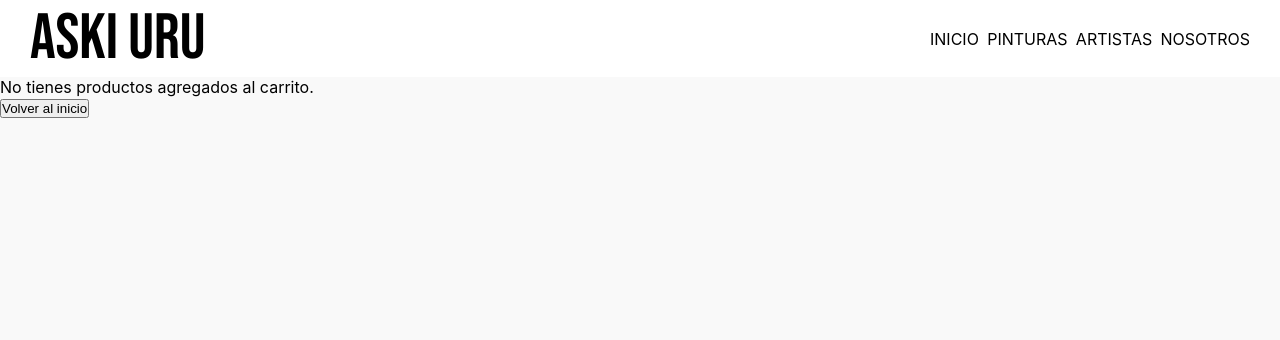
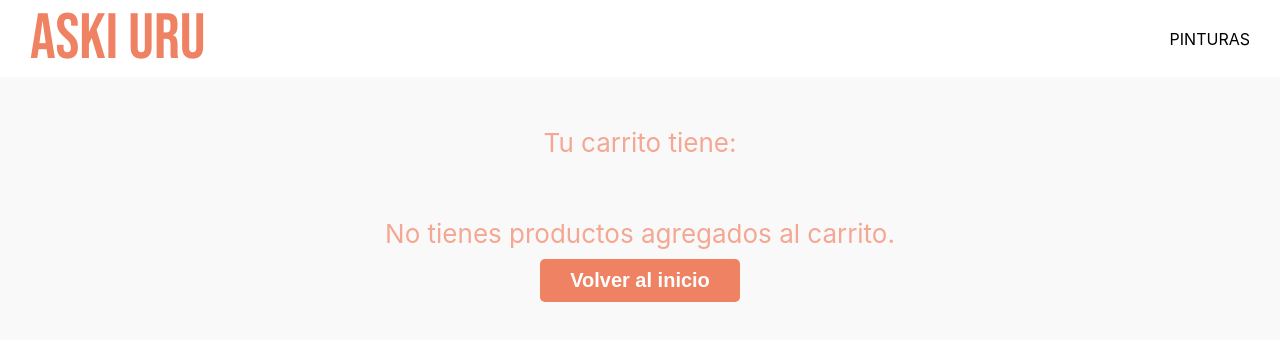
Before and after one commit to cristhianpabon/react-market, a React (Create React App) app: page /product/cart in a window 1280 px wide. Shown: the top 340 px of the page. Built offline with nearby package versions, Linux system fonts and the light colour scheme.

Commit message:
7 - Entrega Proyecto Final - Agregando estilos a los componentes

```diff
--- a/src/components/Cart.js
+++ b/src/components/Cart.js
@@ -1,6 +1,52 @@
-import React, { useContext } from "react";
+/** @jsxRuntime classic /
+/* @jsx jsx */
+import { jsx, css } from "@emotion/react";
+import { useContext } from "react";
 import { CartContext } from "../context/CartContext";
 import { Link } from "react-router-dom";
+
+const cartContainer = css`
+  padding: 50px;
+  text-align: center;
+`;
+
+const submitButton = css`
+  background: #ee8263;
+  color: #ffffff;
+  border: none;
+  border-radius: 5px;
+  padding: 10px 30px;
+  font-weight: bold;
+  font-size: 20px;
+  text-decoration: none;
+  text-align: center;
+  cursor: pointer;
+`;
+
+const cartTableContainer = css`
+  margin-top: 50px;
+  padding:30px;
+  width: 100%;
+  border:1px solid #ee8263;
+  border-radius: 10px;
+`;
+
+const emptyCartStyle = css`
+  padding: 50px;
+  text-align: center;
+`;
+
+const emptyCartMessageStyle = css`
+  font-size: 26px;
+  color: #f4a792;
+  margin-bottom:10px;
+`;
+
+const totalPurchasePriceStyle = css`
+  margin-top: 30px;
+  font-size: 26px;
+  color: #000000;
+`;
 
 const calculateTotalPurchasePrice = (products) => {
   return products.reduce((totalPrice, product) => {
@@ -15,41 +61,56 @@ const Cart = (props) => {
   const totalPurchasePrice =
     products.length > 0 && calculateTotalPurchasePrice(products);
   return (
-    <div>
-      {products.length ? (
-        products.map((product) => (
-          <div key={product.item.id}>
-            <p>Tu carrito tiene:</p>
-            <div>
-              <h2>Nombre:{product.item.id}</h2>
-              <h2>Nombre:{product.item.title}</h2>
-              <h2>Precio Unidad:{product.item.price}</h2>
-              {product.quantity > 1 && (
-                <h2>
-                  Precio Cantidad Total:{product.item.price * product.quantity}
-                </h2>
-              )}
-              <h2>Unidades:{product.quantity}</h2>
+    <div css={cartContainer}>
+      <p css={emptyCartMessageStyle}>Tu carrito tiene:</p>
+      {products.length > 0 && (
+        <table css={cartTableContainer}>
+          <tr>
+            <th>Nombre</th>
+            <th>Precio Unidad</th>
+            <th>Cantidad</th>
+            <th>Total</th>
+            <th></th>
+          </tr>
+          {products.map((product) => (
+            <tr>
+              <td>{product.item.title}</td>
+              <td>{product.item.price}</td>
+              <td>{product.quantity}</td>
+              <td>
+                {product.quantity > 1
+                  ? product.item.price * product.quantity
+                  : "-"}
+              </td>
+              <td>
                 <button
+                  css={submitButton}
                   onClick={() => {
                     removeItem(product.item.id);
                   }}
                 >
                   borrar
                 </button>
-            </div>
-          </div>
-        ))
-      ) : (
-        <div>
-          <p>No tienes productos agregados al carrito.</p>
+              </td>
+            </tr>
+          ))}
+        </table>
+      )}
+
+      {products.length === 0 && (
+        <div css={emptyCartStyle}>
+          <p css={emptyCartMessageStyle}>
+            No tienes productos agregados al carrito.
+          </p>
           <Link to={"/"}>
-            <button>Volver al inicio</button>
+            <button css={submitButton}>Volver al inicio</button>
           </Link>
         </div>
       )}
       {products.length !== 0 && (
-        <p>Precio total de compra: {totalPurchasePrice}</p>
+        <p css={totalPurchasePriceStyle}>
+          Precio total de compra: {totalPurchasePrice}
+        </p>
       )}
     </div>
   );
--- a/src/components/CartWidget.js
+++ b/src/components/CartWidget.js
@@ -1,15 +1,38 @@
 /** @jsxRuntime classic /
 /* @jsx jsx */
-import { jsx } from "@emotion/react";
+import { jsx, css } from "@emotion/react";
 import { FaShoppingCart } from "react-icons/fa";
 import { Link } from "react-router-dom";
 import { linkStyles } from "./Navbar/Navbar.styled.component";
 
-const CartWidget = ({addedProducts}) => {
+const cartIconContainer = css`
+  display: flex;
+  justify-content: center;
+`;
+
+const cartIcon = css`
+  color: #ee8163;
+  font-size: 26px;
+  margin-right: 5px;
+`;
+
+const cartIconNumber = css`
+  border-radius: 50px;
+  border: 1px solid #ee8163;
+  color: #ee8163;
+  font-size:14px;
+  background: #FFFFFF;
+  margin-top: 12px;
+  margin-left: -12px;
+  padding: 5px;
+`;
+const CartWidget = ({ addedProducts }) => {
   return (
     <Link css={linkStyles} to="/product/cart">
-      <FaShoppingCart />
-      <p>{addedProducts}</p>
+      <div css={cartIconContainer}>
+        <FaShoppingCart css={cartIcon} />
+        <p css={cartIconNumber}>{addedProducts}</p>
+      </div>
     </Link>
   );
 };
--- a/src/components/Item.js
+++ b/src/components/Item.js
@@ -11,6 +11,13 @@ const itemStyles = css`
   margin-left: 5px;
   margin-right: 5px;
   margin-bottom: 10px;
+  border-bottom: 5px solid #ee8263;
+`;
+
+const imageContainer = css`
+  padding-bottom: 20px;
+  border-bottom: 1px solid #ee8263;
+  margin-bottom: 20px;
 `;
 
 const imageStyles = css`
@@ -21,29 +28,36 @@ const imageStyles = css`
 const nameStyles = css`
   font-size: 16px;
   font-weight: bold;
-  margin-botom:20px;
+  margin:10px 0;
+  color: #ee8263;
 `;
 
 const priceStyles = css`
   font-size: 26px;
   font-weight: bold;
-  margin-botom:20px;
+  margin-botom: 20px;
+`;
+
+const colorOrange = css`
+  color: #ee8263;
 `;
 
 export const linkStyles = css`
-    color:#000000;
-    text-decoration:none;
+  color: #000000;
+  text-decoration: none;
 `;
 
 const descriptionStyles = css``;
-const Item = ({ productId, name, description, price, image }) => {
+const Item = ({ productId, title, description, price, image }) => {
   return (
     <Link css={linkStyles} to={`/product/${productId}`}>
       <div css={itemStyles}>
-        <img css={imageStyles} src={image} alt={name} />
-        <p css={priceStyles}>{price}</p>
-        <h2 css={nameStyles}>{name}</h2>
-        <p css={descriptionStyles}>{description}</p>
+        <div css={imageContainer}>
+          <img css={imageStyles} src={image} alt={title} />
+        </div>
+        <p css={priceStyles}><span css={colorOrange}>$</span>{price}</p>
+        <h2 css={nameStyles}>{title}</h2>
+        <p css={descriptionStyles}><span css={colorOrange}>-</span>{description}</p>
       </div>
     </Link>
   );
--- a/src/components/ItemCount.js
+++ b/src/components/ItemCount.js
@@ -1,4 +1,38 @@
-import React, { useState } from "react";
+/** @jsxRuntime classic /
+/* @jsx jsx */
+import { jsx, css } from "@emotion/react";
+import { useState } from "react";
+
+const counterContainer = css`
+  display: flex;
+  justify-content: flex-start;
+  margin: 30px 0;
+`;
+
+const counterButton = css`
+  background: #EE8263;
+  color: #FFFFFF;
+  border: none;
+  border-radius: 5px;
+  width: 50px;
+  font-weight: bold;
+  font-size: 20px;
+`;
+
+const counterNumber = css`
+  font-size: 26px;
+  margin: 0 10px;
+`;
+
+const submitButton = css`
+  background: #EE8263;
+  color: #FFFFFF;
+  border: none;
+  border-radius: 5px;
+  padding: 10px 30px;
+  font-weight: bold;
+  font-size: 20px;
+`;
 
 function ItemCount(props) {
   const [stock, setStock] = useState(props.stock);
@@ -25,17 +59,25 @@ function ItemCount(props) {
   return (
     <div>
       <div>
-        <p>Stock disponible: {stock}</p>
+        <h2>Stock disponible:</h2>
+        <p>Cantidad: {stock}</p>
+      </div>
+      <div css={counterContainer}>
+        <button css={counterButton} onClick={handleButton.restar} disabled={stock === 0}>
+          -
+        </button>
+        <p css={counterNumber}>{units}</p>
+        <button css={counterButton} onClick={handleButton.sumar}>+</button>
       </div>
       <div>
-        <button onClick={handleButton.restar} disabled={stock === 0}>
-          -
+        <button
+          css={submitButton}
+          onClick={() => {
+            props.onAdd({ units });
+          }}
+        >
+          Agregar al carrito
         </button>
-        <p>{units}</p>
-        <button onClick={handleButton.sumar}>+</button>
-      </div>
-      <div>
-        <button onClick={()=>{props.onAdd({units})}}>Agregar al carrito</button>
       </div>
     </div>
   );
--- a/src/components/ItemDetail.js
+++ b/src/components/ItemDetail.js
@@ -15,15 +15,19 @@ const itemContainer = css`
   width: 100%;
   display: flex;
   justify-content: space-between;
+  padding-bottom: 50px;
+  border-bottom: 1px solid #ee8263;
 `;
 
 const leftContainer = css`
-  width: 100%;
+  width: 60%;
   text-align: center;
 `;
 
 const rightContainer = css`
-  width: 100%;
+  width: 40%;
+  padding: 50px 0px 50px 50px;
+  border-left: 1px solid #ee8263;
 `;
 
 const descriptionContainer = css`
@@ -39,6 +43,7 @@ const imageStyles = css`
 const titleStyles = css`
   font-size: 16px;
   font-weight: bold;
+  margin-bottom:10px;
 `;
 
 const priceStyles = css`
@@ -46,6 +51,25 @@ const priceStyles = css`
   margin-botom: 20px;
   font-weight: bold;
 `;
+
+const submitButton = css`
+  background: #ee8263;
+  color: #ffffff;
+  border: none;
+  border-radius: 5px;
+  padding: 10px 30px;
+  font-weight: bold;
+  font-size: 20px;
+  text-decoration: none;
+  margin-top: 30px;
+  text-align: center;
+`;
+
+const submitColor = css`
+  color: #ffffff;
+  text-decoration: none;
+`;
+
 
 const ItemDetail = ({ id, title, image, price, description, stock }) => {
   const [buy, setBuy] = useState(false);
@@ -74,17 +98,23 @@ const ItemDetail = ({ id, title, image, price, description, stock }) => {
           <img css={imageStyles} src={image} alt={title} />
         </div>
         <div css={rightContainer}>
-          <h1 css={titleStyles}>{title}</h1>
-          <p css={priceStyles}>{price}</p>
-          <p css={priceStyles}>{stock}</p>
+          <div>
+            <h1 css={titleStyles}>{title}</h1>
+            <p css={priceStyles}>${price}</p>
+          </div>
           {!buy ? (
             <ItemCount stock={stock} onAdd={add} />
           ) : (
-            <Link to="/product/cart">Terminar Compra</Link>
+            <div css={submitButton} >
+              <Link css={submitColor} to="/product/cart">
+                Terminar Compra
+              </Link>
+            </div>
           )}
         </div>
       </div>
       <div css={descriptionContainer}>
+        <h2>Descripcion:</h2>
         <p>{description}</p>
       </div>
     </div>
--- a/src/components/ItemList.js
+++ b/src/components/ItemList.js
@@ -16,7 +16,7 @@ const ItemList = ({ products }) => {
         <Item
           key={product.id}
           productId={product.id}
-          name={product.name}
+          title={product.title}
           description={product.description}
           price={product.price}
           image={product.image}
--- a/src/components/Navbar/Navbar.constants.js
+++ b/src/components/Navbar/Navbar.constants.js
@@ -1,6 +1,3 @@
 export const menuItems = [
-  { text: "Inicio", path: "/" },
-  { text: "Pinturas", path: "/frames" },
-  { text: "Artistas", path: "/author" },
-  { text: "Nosotros", path: "/about-us" },
+  { text: "Pinturas", path: "/" },
 ];
--- a/src/components/Navbar/Navbar.styled.component.js
+++ b/src/components/Navbar/Navbar.styled.component.js
@@ -9,7 +9,7 @@ export const navbarStyles = css`
 `;
 
 export const navbarLogoStyles = css`
-  color: #000000;
+  color: #EE8263;
   text-decoration: none;
   font-family: "Bebas Neue", cursive;
   font-size: 64px;
@@ -27,7 +27,7 @@ export const navbarMenuButtonsStyles = css`
 
 export const navbarMenuStyles = css`
   display: flex;
-  justify-content: space-between;
+  justify-content: flex-end;
   width: 20%;
   min-width: 320px;
   @media (max-width: 960px) {
```
Lines whose indentation alone changed are shown as unchanged.
